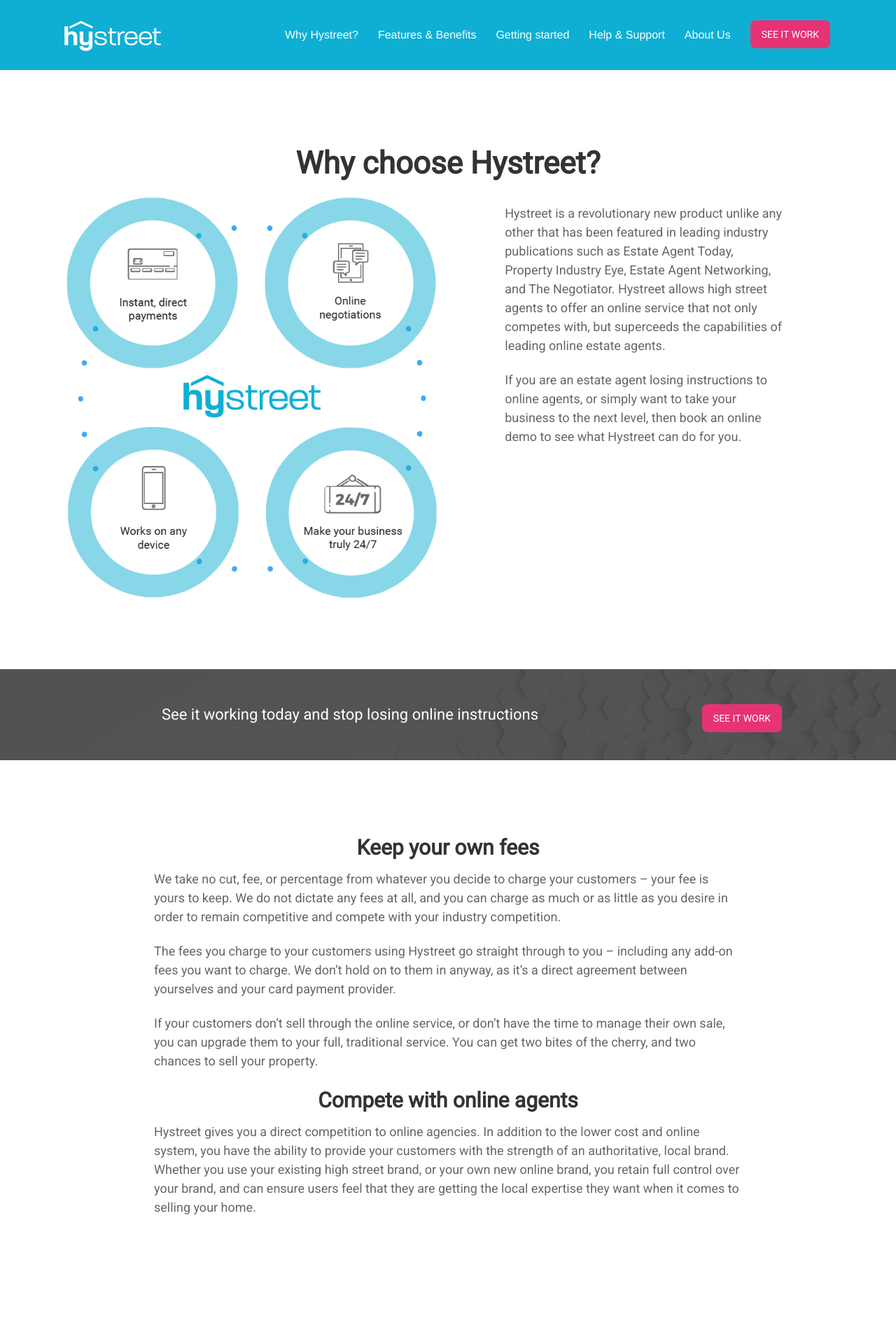
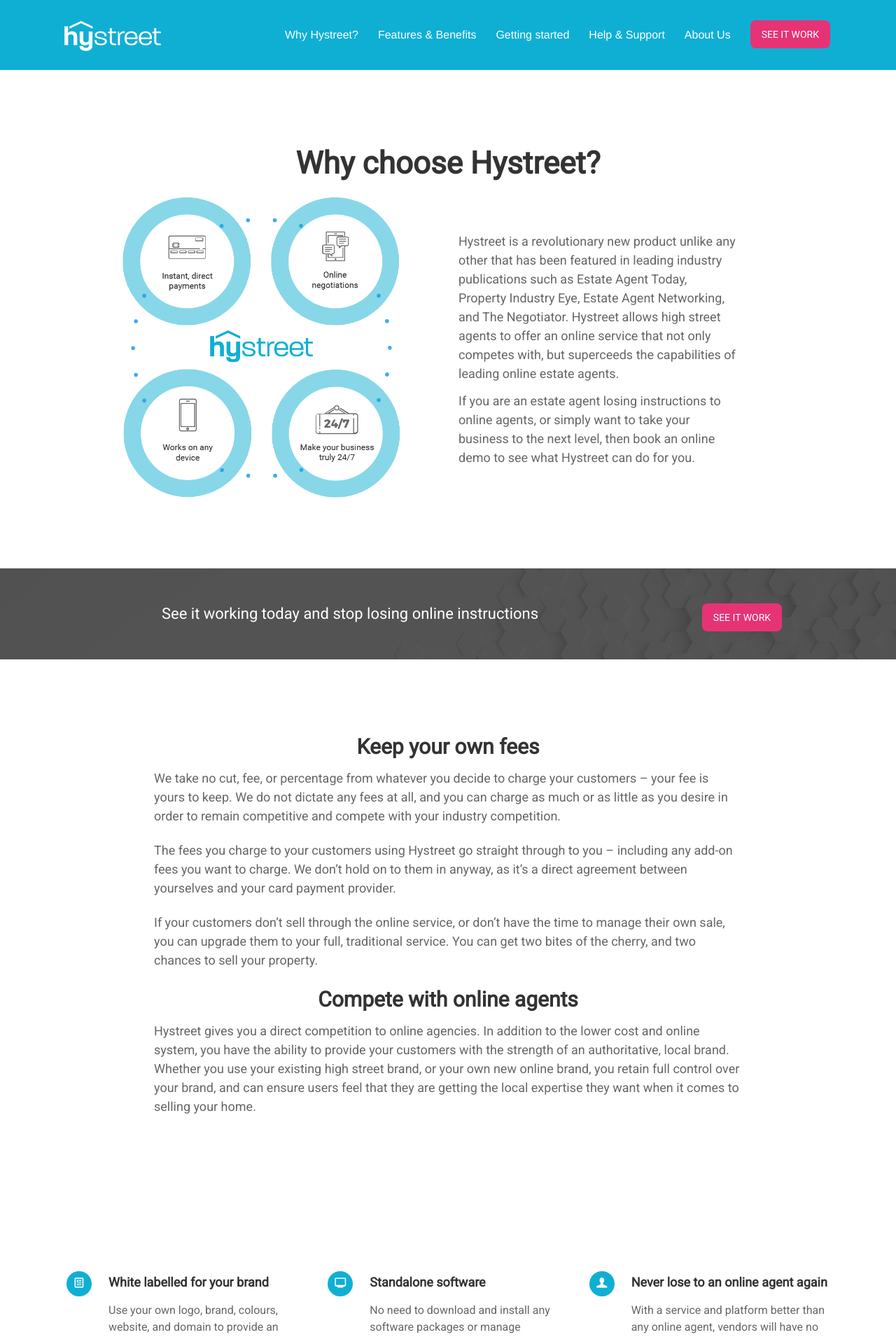
Before and after one commit to hystreet/hystreet.github.io, a Jekyll site: the page built from why-hystreet/index.html, in a window 1280 px wide. Shown: the top 1910 px of the page at 70% size. Built offline with Jekyll 4.4.1, drawn with Linux system fonts in a browser that asks for light colours; some web fonts are replaced; a script that is not in the unit is left out.

Commit message:
Update index.html

```diff
--- a/why-hystreet/index.html
+++ b/why-hystreet/index.html
@@ -46,17 +46,23 @@
 </script>
 
 <div class='full'>
-  <div class='row'>
-    <div class='special-title centered-text'>
+  <div class="row">
+    <div class="special-title centered-text">
       <h1>Why choose Hystreet?</h1>
       <div class="large-6 columns left">
-      <img src="/images/WH-image-3.png">
+      <img src="/images/WH-image-3.png" style="width: 75%;/* margin: 0 auto; */margin-left: 15%;/* float: right; */">
       </div>
-      <div class="large-6 columns right">
-        <p>
+      <div class="large-6 columns right" style="
+    padding-top: 50px;
+">
+        <p style="
+    margin: 0;
+">
       Hystreet is a revolutionary new product unlike any other that has been featured in leading industry publications such as Estate Agent Today, Property Industry Eye, Estate Agent Networking, and The Negotiator. Hystreet allows high street agents to offer an online service that not only competes with, but superceeds the capabilities of leading online estate agents.
         </p>
-        <p>
+        <p style="
+    margin: 0;
+">
           If you are an estate agent losing instructions to online agents, or simply want to take your business to the next level, then book an online demo to see what Hystreet can do for you.
         </p>
       </div>
```
